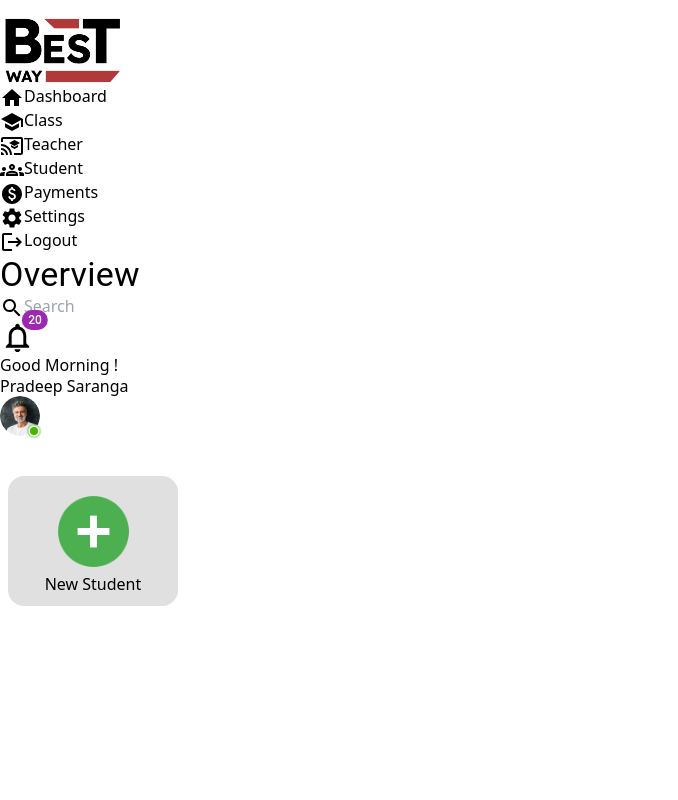
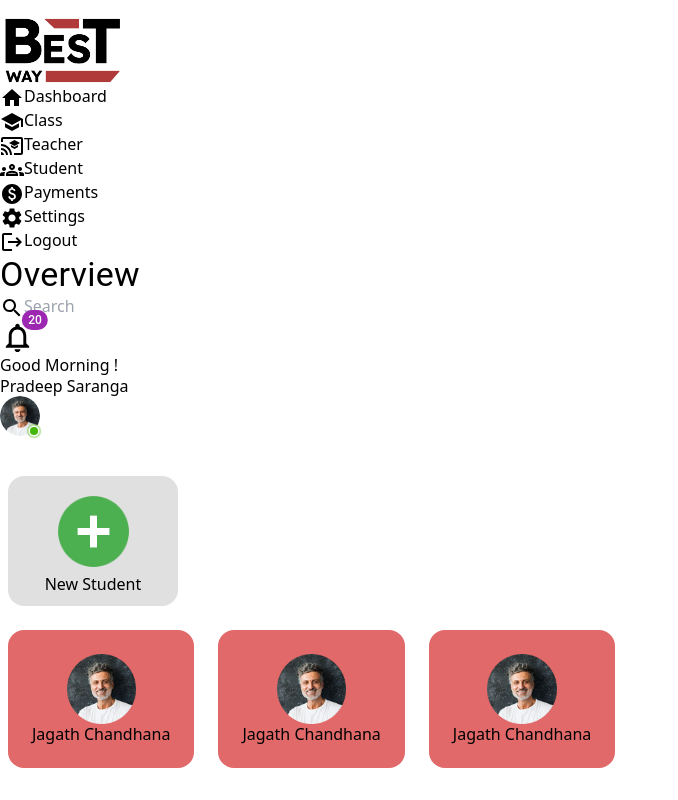
Before and after one commit to RAKITHA-AMADITHYA/LMS-React, a React (Vite) app in the folder lms-frontend/: page /admin/new-student in a window 1280 px wide. Shown: the whole page, without its empty margins (0-678 px from the left). Built offline with nearby package versions, Linux system fonts and the light colour scheme.

Commit message:
modified pages

```diff
--- a/lms-frontend/src/components/CardNewAdding.jsx
+++ b/lms-frontend/src/components/CardNewAdding.jsx
@@ -7,8 +7,8 @@ function CardNewAdding(props) {
   return (
     <Grid item xs={12} sm={12} md={12} lg={12} margin={1}>
       <Link to={props.path} style={{ textDecoration: 'none' }}>
-
-                        <Box mt={5}
+        <Box
+          mt={5}
           sx={{
             display: 'flex',
             alignItems: 'center',
@@ -28,8 +28,8 @@ function CardNewAdding(props) {
               lg: 170
             },
             flexDirection: 'column',
-
           }}
+          onClick={props.onClick} // Add onClick prop here
         >
           <img src={AddIcon} width='50%' height='50%' alt="" />
           <h5 className='text-pretty text-xl'>{props.name}</h5>
--- a/lms-frontend/src/pages/Admin/AdminDashboard.jsx
+++ b/lms-frontend/src/pages/Admin/AdminDashboard.jsx
@@ -17,10 +17,12 @@ function AdminDashboard() {
 
   <Grid item xs={5} sm={5} md={5} lg={5} xl={5} className='p-4' flexDirection={'column'}>
     <Typography variant='h5'>Class Today</Typography>
-    <Paper style={{ overflow: 'auto', maxHeight: 270, scrollbarWidth:'none' , border:'none' ,boxShadow:'none'}}>
+    <Paper style={{ overflow: 'auto', maxHeight: 400, scrollbarWidth:'none' , border:'none' ,boxShadow:'none'}}>
     <ClassTodayCard />
     <ClassTodayCard />
     <ClassTodayCard />
+    <ClassTodayCard />
+
 </Paper>
   </Grid>
 
--- a/lms-frontend/src/pages/Admin/payment/AdminPayment.jsx
+++ b/lms-frontend/src/pages/Admin/payment/AdminPayment.jsx
@@ -1,9 +1,10 @@
 import React from 'react'
+
 
 function AdminPayment() {
   return (
-    <div>
-      <h1>This is payment view</h1>
+    <div className='bg-slate-400 h-screen'>
+
     </div>
   )
 }
--- a/lms-frontend/src/pages/Admin/student/AdminNewStudent.jsx
+++ b/lms-frontend/src/pages/Admin/student/AdminNewStudent.jsx
@@ -1,12 +1,30 @@
-import React from 'react'
+import React, { useState } from 'react'
 import CardNewAdding from '../../../components/CardNewAdding'
+import { Box, Grid } from '@mui/material'
+import TeacherStudentCard from '../../../components/TeacherStudentCard'
+function AdminNewStudent() {
 
-function AdminNewStudent() {
+
   return (
     <div className='h-screen'>
       <CardNewAdding
         name="New Student"
+        onClick={() => setOpen(true)}
       />
+
+<Box sx={{ maxHeight: '400px', overflowY: 'auto' }}>
+
+<Grid container direction="row" rowSpacing={2} columnSpacing={2}>
+  <TeacherStudentCard/>
+  <TeacherStudentCard/>
+  <TeacherStudentCard/>
+
+
+</Grid>
+
+</Box>
+
+
     </div>
   )
 }
```
Lines whose indentation alone changed are shown as unchanged.
